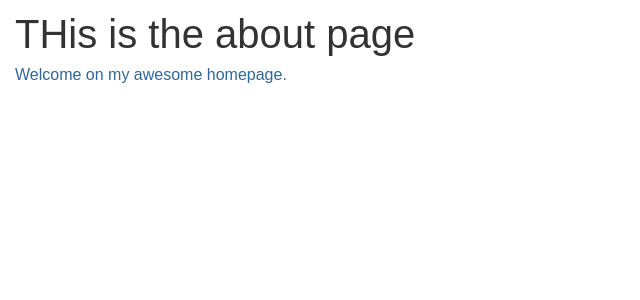
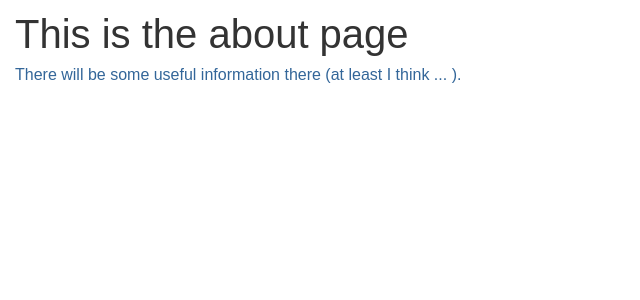
Before and after one commit to gcalmettes/nosTRIdamus, a Flask app: page /about in a window 1280 px wide. Shown: the part 50-350 px from the top of the page, without its empty margins (0-640 px from the left). Run offline with Flask 2, Linux system fonts and the light colour scheme; parts of the project's set-up code (start-up, migrations or seed data) failed here and were passed over; some libraries are stand-ins or nearby versions.

Commit message:
some text

```diff
--- a/flask_app/nostrappdamus/templates/about.html
+++ b/flask_app/nostrappdamus/templates/about.html
@@ -7,8 +7,8 @@
   </style>
 {% endblock %}
 {% block content %}
-  <h1>THis is the about page</h1>
+  <h1>This is the about page</h1>
   <p class="important">
-    Welcome on my awesome homepage.
+    There will be some useful information there (at least I think ... ).
   </p>
 {% endblock %}
--- a/flask_app/nostrappdamus/templates/index.html
+++ b/flask_app/nostrappdamus/templates/index.html
@@ -8,9 +8,10 @@
 {% endblock %}
 {% block content %}
   <h1>Hey there!</h1>
+  <h4>Want to know what your next race will be? You're at the right place!</h4>
   <div class="container-fluid">
     <div class="row">
-      <div class="col-sm">
+      <div class="col-md">
 
         <div class="input-group mb-2">
           <input id="race-input" type="text" class="form-control" placeholder="Which race did you liked?" aria-describedby="basic-addon2">
@@ -42,7 +43,7 @@
         </table>
 
       </div>
-      <div class="col-sm" id="globe"></div>
+      <div class="col-md" id="globe"></div>
     </div>
   </div>
 
```
